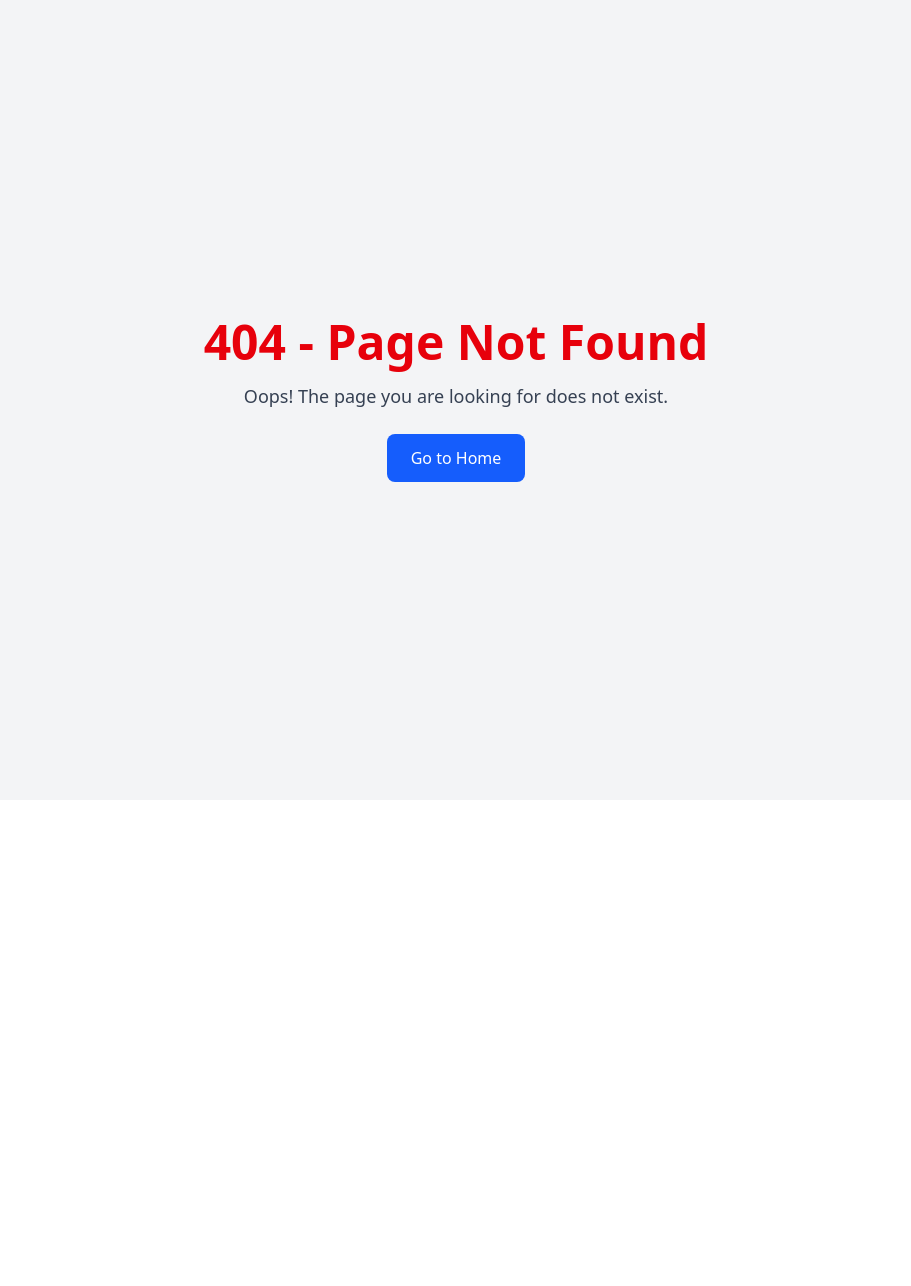
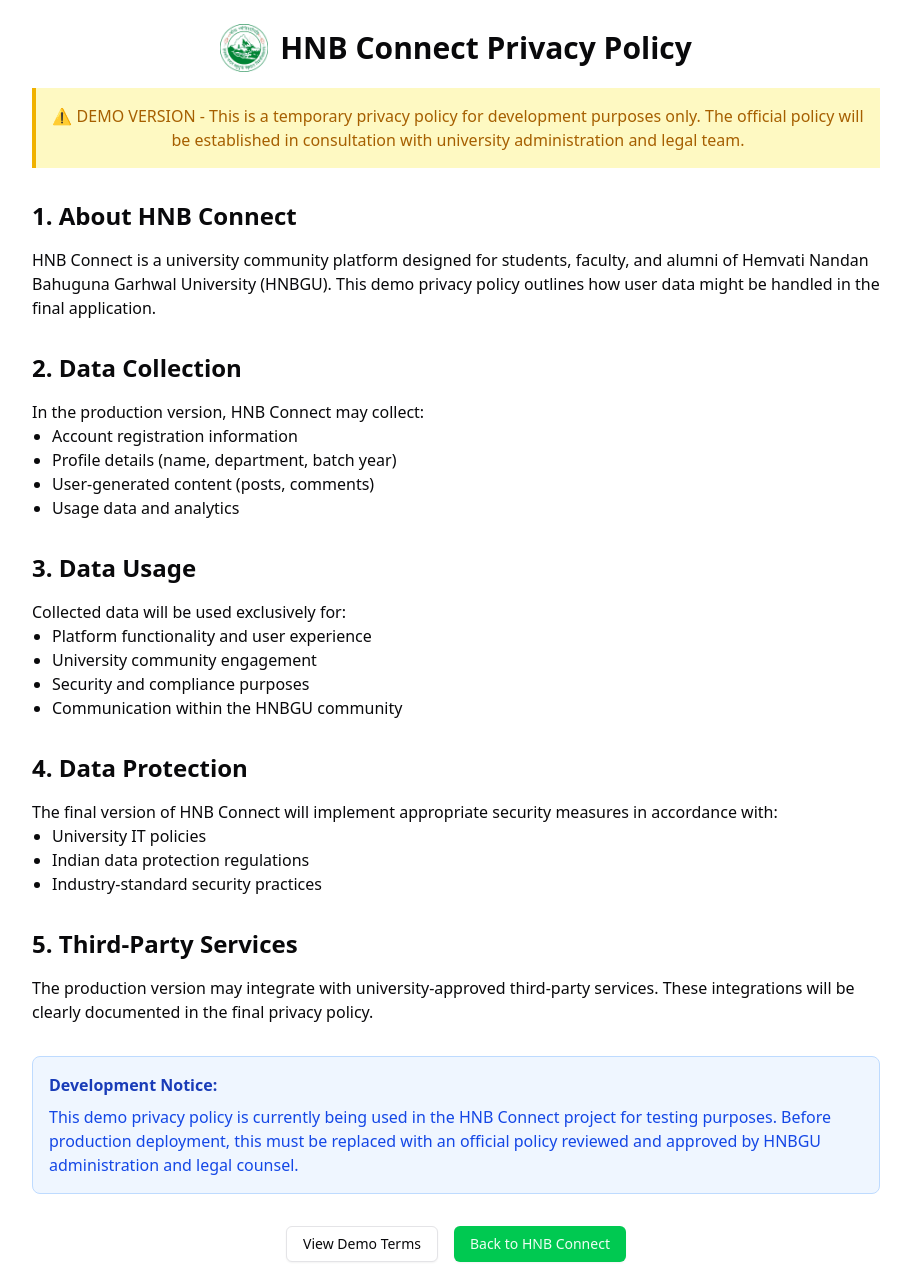
Before and after one commit to aman-kathait/hnb-latest, a React (Vite) app: page /privacy in a window 1280 px wide. Before the commit this address had no page. Shown: the whole page, without its empty margins (184-1095 px from the left). Before the commit the page ends 800 px from the top, so only its background shows below. Built offline with nearby package versions, Linux system fonts and the light colour scheme.

Commit message:
terms and privacy done

```diff
--- /dev/null
+++ b/src/components/PrivacyPolicy.jsx
@@ -0,0 +1,109 @@
+import { Link } from "react-router-dom";
+import { Button } from "@/components/ui/button";
+import HnbLogo from "../assets/hnblogo.png";
+
+const PrivacyPolicy = () => {
+  return (
+    <div className="max-w-4xl mx-auto p-6">
+      <div className="text-center mb-8">
+        <div className="flex items-center justify-center gap-3 mb-4">
+          <img src={HnbLogo} alt="HNB Connect Logo" className="h-12 w-12" />
+          <h1 className="text-3xl font-bold">HNB Connect Privacy Policy</h1>
+        </div>
+
+        <div className="bg-yellow-100 border-l-4 border-yellow-500 p-4 mb-6">
+          <p className="font-medium text-yellow-700">
+            ⚠️ DEMO VERSION - This is a temporary privacy policy for development
+            purposes only. The official policy will be established in consultation
+            with university administration and legal team.
+          </p>
+        </div>
+      </div>
+
+      <div className="prose prose-lg">
+        <section className="mb-8">
+          <h2 className="text-2xl font-semibold mb-4">1. About HNB Connect</h2>
+          <p>
+            HNB Connect is a university community platform designed for students,
+            faculty, and alumni of Hemvati Nandan Bahuguna Garhwal University
+            (HNBGU). This demo privacy policy outlines how user data might be
+            handled in the final application.
+          </p>
+        </section>
+
+        <section className="mb-8">
+          <h2 className="text-2xl font-semibold mb-4">2. Data Collection</h2>
+          <p>
+            In the production version, HNB Connect may collect:
+          </p>
+          <ul className="list-disc pl-5">
+            <li>Account registration information</li>
+            <li>Profile details (name, department, batch year)</li>
+            <li>User-generated content (posts, comments)</li>
+            <li>Usage data and analytics</li>
+          </ul>
+        </section>
+
+        <section className="mb-8">
+          <h2 className="text-2xl font-semibold mb-4">3. Data Usage</h2>
+          <p>
+            Collected data will be used exclusively for:
+          </p>
+          <ul className="list-disc pl-5">
+            <li>Platform functionality and user experience</li>
+            <li>University community engagement</li>
+            <li>Security and compliance purposes</li>
+            <li>Communication within the HNBGU community</li>
+          </ul>
+        </section>
+
+        <section className="mb-8">
+          <h2 className="text-2xl font-semibold mb-4">4. Data Protection</h2>
+          <p>
+            The final version of HNB Connect will implement appropriate security
+            measures in accordance with:
+          </p>
+          <ul className="list-disc pl-5">
+            <li>University IT policies</li>
+            <li>Indian data protection regulations</li>
+            <li>Industry-standard security practices</li>
+          </ul>
+        </section>
+
+        <section className="mb-8">
+          <h2 className="text-2xl font-semibold mb-4">5. Third-Party Services</h2>
+          <p>
+            The production version may integrate with university-approved third-party
+            services. These integrations will be clearly documented in the final
+            privacy policy.
+          </p>
+        </section>
+
+        <div className="bg-blue-50 p-4 rounded-lg border border-blue-200 mt-8">
+          <h3 className="font-bold text-blue-800 mb-2">Development Notice:</h3>
+          <p className="text-blue-700">
+            This demo privacy policy is currently being used in the HNB Connect
+            project for testing purposes. Before production deployment, this must
+            be replaced with an official policy reviewed and approved by HNBGU
+            administration and legal counsel.
+          </p>
+        </div>
+      </div>
+
+      <div className="mt-8 flex justify-center gap-4">
+        <Button asChild variant="outline">
+          <Link to="/terms" className="text-sm">
+            View Demo Terms
+          </Link>
+        </Button>
+        <Button asChild>
+          <Link to="/" className="text-sm">
+            Back to HNB Connect
+          </Link>
+        </Button>
+      </div>
+    </div>
+  );
+};
+
+export default PrivacyPolicy;
--- /dev/null
+++ b/src/components/TermsAndCondition.jsx
@@ -0,0 +1,84 @@
+import { Link } from "react-router-dom";
+import { Button } from "@/components/ui/button";
+
+const TermsAndConditions = () => {
+  return (
+    <div className="max-w-4xl mx-auto p-6">
+      <div className="text-center mb-8">
+        <h1 className="text-3xl font-bold mb-2">Terms and Conditions</h1>
+        <div className="bg-yellow-100 border-l-4 border-yellow-500 p-4 mb-6">
+          <p className="font-medium text-yellow-700">
+            ⚠️ DEMO VERSION - This is a placeholder document that will be
+            replaced with official university terms and conditions.
+          </p>
+        </div>
+      </div>
+
+      <div className="prose prose-lg">
+        <section className="mb-8">
+          <h2 className="text-2xl font-semibold mb-4">1. Introduction</h2>
+          <p>
+            This demo terms and conditions document is provided for development
+            purposes only. The final version will be established in accordance
+            with HNBGU Garhwal University's
+            policies and legal requirements.
+          </p>
+        </section>
+
+        <section className="mb-8">
+          <h2 className="text-2xl font-semibold mb-4">2. Account Responsibilities</h2>
+          <p>
+            Users are responsible for maintaining the confidentiality of their
+            account credentials. The university will implement appropriate
+            security measures in the final version of this platform.
+          </p>
+        </section>
+
+        <section className="mb-8">
+          <h2 className="text-2xl font-semibold mb-4">3. Content Guidelines</h2>
+          <p>
+            All content posted must comply with university standards. The final
+            terms will specify prohibited content and consequences for violations.
+          </p>
+        </section>
+
+        <section className="mb-8">
+          <h2 className="text-2xl font-semibold mb-4">4. Privacy Policy</h2>
+          <p>
+            User data will be handled according to the university's data
+            protection policies. A comprehensive privacy policy will be
+            developed before launch.
+          </p>
+        </section>
+
+        <section className="mb-8">
+          <h2 className="text-2xl font-semibold mb-4">5. Changes to Terms</h2>
+          <p>
+            The university reserves the right to modify these terms as needed.
+            Users will be notified of changes through official channels.
+          </p>
+        </section>
+
+        <div className="bg-blue-50 p-4 rounded-lg border border-blue-200 mt-8">
+          <h3 className="font-bold text-blue-800 mb-2">Note to Developers:</h3>
+          <p className="text-blue-700">
+            This page should be replaced with the official university terms and
+            conditions before production deployment. Coordinate with the
+            university's legal and administrative departments to ensure
+            compliance with all regulations.
+          </p>
+        </div>
+      </div>
+
+      <div className="mt-8 flex justify-center">
+        <Button asChild variant="outline">
+          <Link to="/" className="text-sm">
+            Back to Home
+          </Link>
+        </Button>
+      </div>
+    </div>
+  );
+};
+
+export default TermsAndConditions;
```
Also changed, not shown: src/App.jsx (+10 -0 lines).
